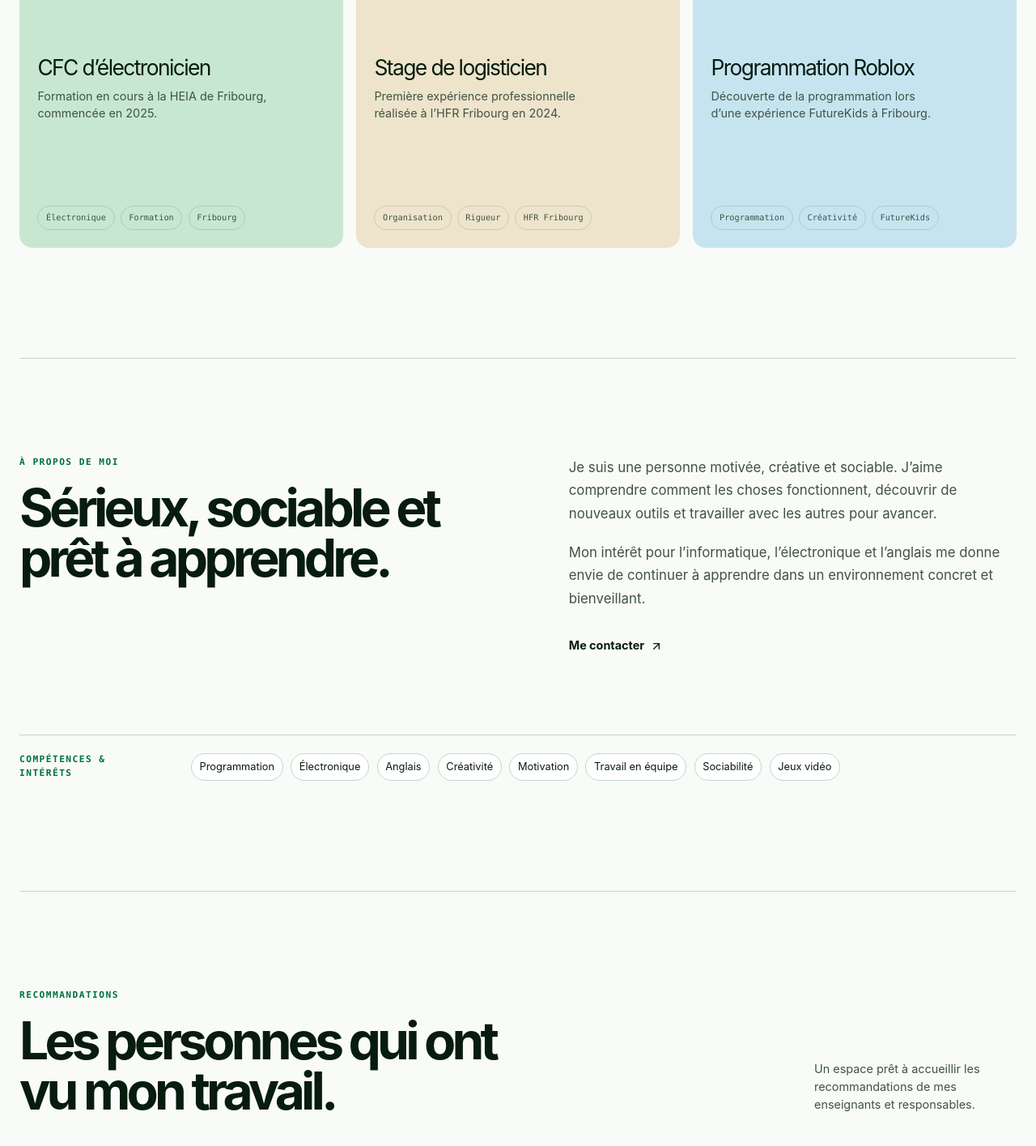
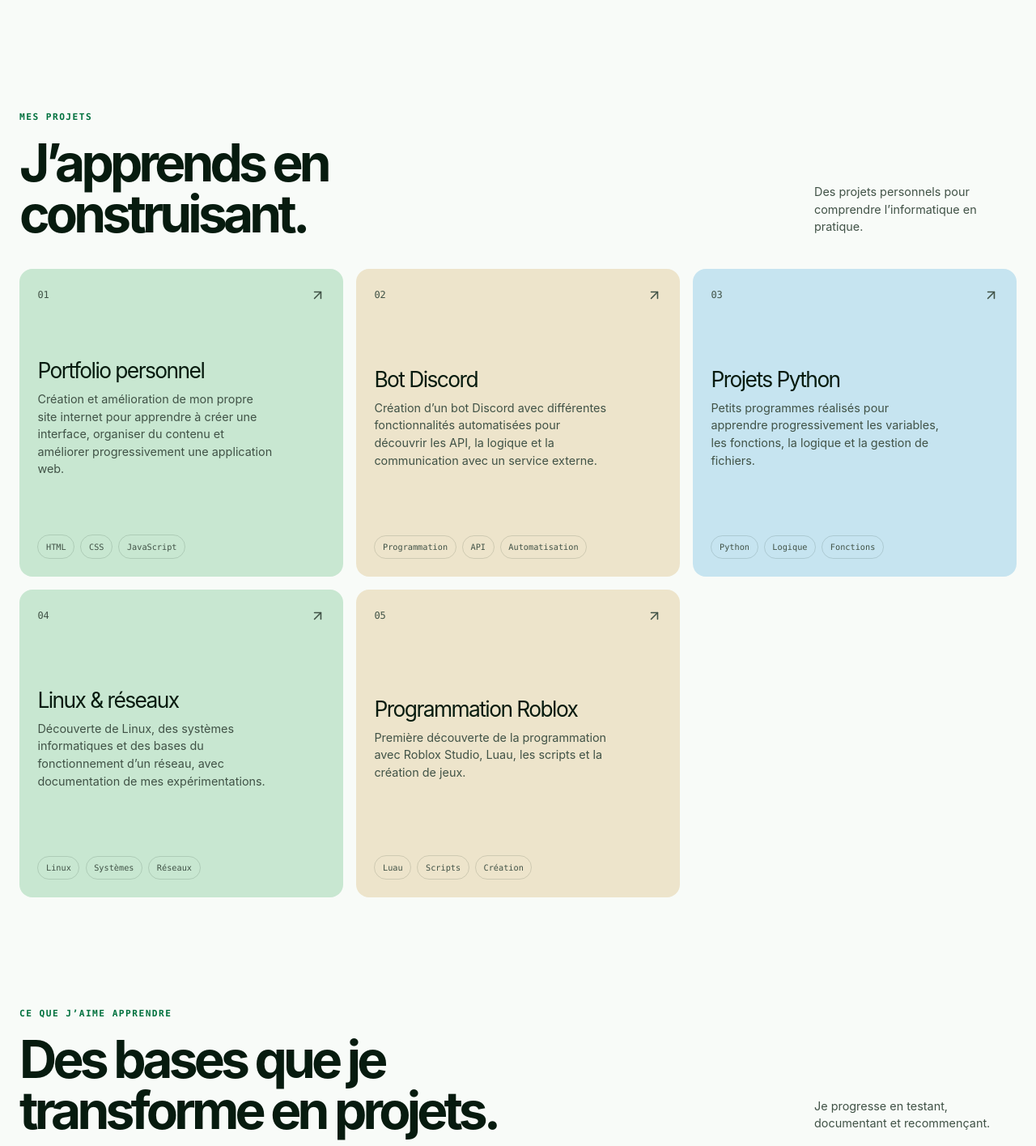
Before and after one commit to Romeostart/Projet-web-1, a Next.js app: page / in a window 1280 px wide. Shown: the part 1330-2745 px from the top of the page at 81% size. Built offline with nearby package versions, Linux system fonts and the light colour scheme.

Commit message:
Replace portfolio copy with apprenticeship CV

```diff
--- a/src/app/page.tsx
+++ b/src/app/page.tsx
@@ -1,28 +1,35 @@
-import { ArrowDownRight, ArrowUpRight, Download, Mail, MapPin, Phone, Quote, Terminal } from "lucide-react";
+import { ArrowDownRight, ArrowUpRight, Code2, Download, Mail, MapPin, Phone, Terminal } from "lucide-react";
 import { SnakeGame } from "@/components/snake-game";
 
-const experiences = [
-  { number: "01", title: "CFC d’électronicien", description: "Formation en cours à la HEIA de Fribourg, commencée en 2025.", tags: ["Électronique", "Formation", "Fribourg"], tone: "mint" },
-  { number: "02", title: "Stage de logisticien", description: "Première expérience professionnelle réalisée à l’HFR Fribourg en 2024.", tags: ["Organisation", "Rigueur", "HFR Fribourg"], tone: "sand" },
-  { number: "03", title: "Programmation Roblox", description: "Découverte de la programmation lors d’une expérience FutureKids à Fribourg.", tags: ["Programmation", "Créativité", "FutureKids"], tone: "blue" },
+const projects = [
+  { number: "01", title: "Portfolio personnel", description: "Création et amélioration de mon propre site internet pour apprendre à créer une interface, organiser du contenu et améliorer progressivement une application web.", tags: ["HTML", "CSS", "JavaScript"], tone: "mint" },
+  { number: "02", title: "Bot Discord", description: "Création d’un bot Discord avec différentes fonctionnalités automatisées pour découvrir les API, la logique et la communication avec un service externe.", tags: ["Programmation", "API", "Automatisation"], tone: "sand" },
+  { number: "03", title: "Projets Python", description: "Petits programmes réalisés pour apprendre progressivement les variables, les fonctions, la logique et la gestion de fichiers.", tags: ["Python", "Logique", "Fonctions"], tone: "blue" },
+  { number: "04", title: "Linux & réseaux", description: "Découverte de Linux, des systèmes informatiques et des bases du fonctionnement d’un réseau, avec documentation de mes expérimentations.", tags: ["Linux", "Systèmes", "Réseaux"], tone: "mint" },
+  { number: "05", title: "Programmation Roblox", description: "Première découverte de la programmation avec Roblox Studio, Luau, les scripts et la création de jeux.", tags: ["Luau", "Scripts", "Création"], tone: "sand" },
 ];
-const skills = ["Programmation", "Électronique", "Anglais", "Créativité", "Motivation", "Travail en équipe", "Sociabilité", "Jeux vidéo"];
-const endorsements = [
-  { quote: "Ajoutez ici une recommandation sur le sérieux, la motivation ou les qualités de Roméo.", name: "Nom du référent", role: "Fonction · Entreprise" },
-  { quote: "Ajoutez un second témoignage d’un enseignant, maître de stage ou responsable.", name: "Nom du responsable", role: "Fonction · Organisation" },
+const learningTopics = [
+  { title: "Programmation", detail: "Python · JavaScript · Luau · HTML · CSS" },
+  { title: "Informatique", detail: "Systèmes · réseaux · dépannage · Linux" },
+  { title: "Création", detail: "Sites web · petits programmes · jeux · automatisation" },
+  { title: "Langues", detail: "Français · Anglais" },
 ];
 
 export default function Home() {
   return (
     <main>
-      <header className="site-header"><a className="wordmark" href="#top" aria-label="Accueil du CV de Roméo Paris">RP<span>.</span></a><nav className="site-nav" aria-label="Navigation principale"><a href="#parcours">Parcours</a><a href="#apropos">À propos</a><a href="#contact">Contact</a></nav><a className="header-availability" href="mailto:Romeo.paris321@gmail.com"><span /> Disponible pour une opportunité</a></header>
-      <section className="hero section-frame" id="top"><div className="hero-copy"><p className="eyebrow">CV en ligne · Bulle, Suisse</p><h1>Roméo Paris, <em>étudiant motivé.</em></h1><p className="hero-summary">J’ai 16 ans et je suis passionné par l’informatique et l’anglais. Actuellement en CFC d’électronicien à la HEIA de Fribourg, je cherche à développer mes compétences dans une équipe qui me permettra d’apprendre et de progresser.</p><div className="hero-actions"><a className="primary-link" href="#parcours">Découvrir mon parcours <ArrowDownRight size={17} /></a><a className="text-link" href="/CV-Romeo-Paris.pdf" download="CV-Romeo-Paris.pdf">Télécharger mon CV <Download size={16} /></a></div></div><div className="hero-proof" aria-label="Coordonnées principales"><div className="proof-mark"><Terminal size={22} /></div><p className="proof-label">Profil recherché</p><p className="proof-title">Apprendre,<br />construire,<br />progresser.</p><p className="proof-detail">Un premier parcours mêlant électronique, informatique et expérience pratique.</p><div className="proof-footer"><span>16 ans</span><span>Bulle · Suisse</span></div></div></section>
-      <section className="signal-strip" aria-label="Résumé du profil"><div><span className="signal-number">2025</span><span>début du CFC d’électronicien</span></div><div><span className="signal-number">2024</span><span>stage à l’HFR Fribourg</span></div><div><span className="signal-number">90%</span><span>créativité et envie d’apprendre</span></div></section>
-      <section className="section-frame work-section" id="parcours"><div className="section-heading"><div><p className="eyebrow">Parcours</p><h2>Mes premières expériences en pratique.</h2></div><p className="section-aside">Formation, stage et découverte de la programmation.</p></div><div className="project-grid">{experiences.map((experience) => <article className={`project-card ${experience.tone}`} key={experience.number}><div className="project-card-top"><span>{experience.number}</span><ArrowUpRight size={19} /></div><div><h3>{experience.title}</h3><p>{experience.description}</p></div><div className="tag-row">{experience.tags.map((tag) => <span key={tag}>{tag}</span>)}</div></article>)}</div></section>
-      <section className="section-frame about-section" id="apropos"><div className="about-grid"><div><p className="eyebrow">À propos de moi</p><h2>Sérieux, sociable et prêt à apprendre.</h2></div><div className="about-copy"><p>Je suis une personne motivée, créative et sociable. J’aime comprendre comment les choses fonctionnent, découvrir de nouveaux outils et travailler avec les autres pour avancer.</p><p>Mon intérêt pour l’informatique, l’électronique et l’anglais me donne envie de continuer à apprendre dans un environnement concret et bienveillant.</p><a className="text-link" href="mailto:Romeo.paris321@gmail.com">Me contacter <ArrowUpRight size={16} /></a></div></div><div className="skills-block"><p className="eyebrow">Compétences & intérêts</p><div className="skills-list">{skills.map((skill) => <span key={skill}>{skill}</span>)}</div></div></section>
-      <section className="section-frame endorsements-section" id="recommandations"><div className="section-heading"><div><p className="eyebrow">Recommandations</p><h2>Les personnes qui ont vu mon travail.</h2></div><p className="section-aside">Un espace prêt à accueillir les recommandations de mes enseignants et responsables.</p></div><div className="endorsement-grid">{endorsements.map((endorsement) => <blockquote className="endorsement-card" key={endorsement.name}><Quote size={22} className="quote-mark" /><p>« {endorsement.quote} »</p><footer><strong>{endorsement.name}</strong><span>{endorsement.role}</span></footer></blockquote>)}</div><div className="endorsement-note"><span className="endorsement-note-dot" /><p>Ces textes sont des emplacements temporaires à remplacer par de vraies recommandations.</p></div></section>
+      <header className="site-header"><a className="wordmark" href="#top" aria-label="Accueil du CV de Roméo Paris">RP<span>.</span></a><nav className="site-nav" aria-label="Navigation principale"><a href="#recherche">Recherche</a><a href="#projets">Projets</a><a href="#contact">Contact</a></nav><a className="header-availability" href="mailto:Romeo.paris321@gmail.com"><span /> À la recherche d’un apprentissage</a></header>
+      <section className="hero section-frame" id="top"><div className="hero-copy"><p className="eyebrow">Futur apprenti informaticien · 16 ans · Bulle, Fribourg</p><h1>Roméo Paris, <em>j’apprends et je construis.</em></h1><p className="hero-summary">Passionné par l’informatique et curieux de comprendre comment les technologies fonctionnent, je développe actuellement mes compétences à travers des projets personnels et différentes expériences professionnelles.<br /><br />Je souhaite intégrer un <strong>CFC d’informaticien en septembre 2027</strong> afin de transformer ma passion pour l’informatique en véritable métier.</p><div className="hero-actions"><a className="primary-link" href="#projets">Voir mes projets <ArrowDownRight size={17} /></a><a className="text-link" href="/CV-Romeo-Paris.pdf" download="CV-Romeo-Paris.pdf">Télécharger mon CV <Download size={16} /></a></div></div><div className="hero-proof" aria-label="Objectif professionnel"><div className="proof-mark"><Terminal size={22} /></div><p className="proof-label">Ma direction</p><p className="proof-title">Apprendre.<br />Construire.<br />Progresser.</p><p className="proof-detail">Je cherche une place d’apprentissage CFC d’informaticien pour septembre 2027 dans la région de Fribourg et alentours.</p><div className="proof-footer"><span>16 ans</span><span>Bulle · Suisse</span></div></div></section>
+      <section className="signal-strip" aria-label="Résumé du profil"><div><span className="signal-number">2027</span><span>objectif : CFC Informatique</span></div><div><span className="signal-number">💻</span><span>projets personnels</span></div><div><span className="signal-number">🚀</span><span>apprentissage autonome</span></div></section>
+      <section className="section-frame focus-section" id="recherche"><div className="about-grid"><div><p className="eyebrow">Ce que je recherche</p><h2>Mon prochain défi : l’informatique.</h2></div><div className="about-copy"><p>Je recherche une <strong>place d’apprentissage CFC d’informaticien pour septembre 2027</strong>, dans la région de Fribourg et alentours.</p><p>Je suis particulièrement intéressé par le développement d’applications, l’informatique et les systèmes, les réseaux, la programmation, le support et la résolution de problèmes, ainsi que l’automatisation et les nouvelles technologies.</p><p>Je suis encore au début de mon parcours informatique, mais j’aime apprendre par moi-même et surtout <strong>transformer ce que j’apprends en projets concrets.</strong></p></div></div></section>
+      <section className="section-frame work-section" id="projets"><div className="section-heading"><div><p className="eyebrow">Mes projets</p><h2>J’apprends en construisant.</h2></div><p className="section-aside">Des projets personnels pour comprendre l’informatique en pratique.</p></div><div className="project-grid">{projects.map((project) => <article className={`project-card ${project.tone}`} key={project.number}><div className="project-card-top"><span>{project.number}</span><ArrowUpRight size={19} /></div><div><h3>{project.title}</h3><p>{project.description}</p></div><div className="tag-row">{project.tags.map((tag) => <span key={tag}>{tag}</span>)}</div></article>)}</div></section>
+      <section className="section-frame learning-section" id="apprentissage"><div className="section-heading"><div><p className="eyebrow">Ce que j’aime apprendre</p><h2>Des bases que je transforme en projets.</h2></div><p className="section-aside">Je progresse en testant, documentant et recommençant.</p></div><div className="learning-grid">{learningTopics.map((topic, index) => <article className="learning-card" key={topic.title}><p className="learning-number">0{index + 1}</p><h3>{topic.title}</h3><p>{topic.detail}</p></article>)}</div></section>
+      <section className="section-frame about-section" id="parcours"><div className="about-grid"><div><p className="eyebrow">Mon parcours</p><h2>Des expériences différentes qui m’ont appris à m’adapter.</h2></div><div className="about-copy"><h3>Formation professionnelle</h3><p>J’ai commencé une formation professionnelle dans le domaine de l’électronique. Cette expérience m’a permis de découvrir le monde professionnel, le travail en équipe et l’importance de la précision et de la rigueur.</p><p>Même si je souhaite aujourd’hui m’orienter vers l’informatique, cette expérience fait partie de mon parcours et m’a permis de mieux comprendre le domaine professionnel.</p><h3>Stage à l’HFR Fribourg</h3><p>Une première expérience dans le monde professionnel, où j’ai découvert les exigences d’un environnement de travail et développé mon sens de l’organisation et des responsabilités.</p><h3>FutureKids Fribourg</h3><p>Une première découverte de la programmation et de la création numérique, qui a renforcé mon intérêt pour la programmation.</p></div></div></section>
+      <section className="section-frame about-section about-profile" id="apropos"><div className="about-grid"><div><p className="eyebrow">À propos de moi</p><h2>Curieux, motivé et toujours prêt à apprendre.</h2></div><div className="about-copy"><p>Je suis quelqu’un de sociable, curieux et persévérant. Quand quelque chose m’intéresse, j’aime comprendre <strong>comment ça fonctionne</strong>, essayer par moi-même et chercher une solution lorsque je rencontre un problème.</p><p>L’informatique m’attire particulièrement parce qu’elle permet de partir d’une idée et de la transformer en quelque chose de concret.</p><p>Je ne prétends pas déjà tout connaître.</p><p><strong>Mon objectif est justement d’apprendre.</strong></p></div></div></section>
+      <section className="section-frame github-section" id="github"><div className="github-card"><div><p className="eyebrow">Mon GitHub</p><h2>Mes projets, mon évolution.</h2><p>Je publie progressivement mes projets et mes expérimentations afin de montrer ce que j’apprends et comment mes compétences évoluent.</p></div><div className="github-action"><Code2 size={28} /><span className="text-link text-link-disabled">Voir mon GitHub <ArrowUpRight size={16} /></span><small>Lien à ajouter</small></div></div></section>
+      <section className="section-frame cv-section" id="cv"><div className="cv-card"><div><p className="eyebrow">CV</p><h2>Vous souhaitez en savoir plus sur mon parcours ?</h2></div><a className="primary-link" href="/CV-Romeo-Paris.pdf" download="CV-Romeo-Paris.pdf">Télécharger mon CV <Download size={17} /></a></div></section>
       <section className="section-frame game-section" id="jeu"><div className="game-intro"><p className="eyebrow">Un projet personnel</p><h2>Une petite démonstration de logique.</h2><p>Le Snake montre mon intérêt pour la programmation et les interactions. Utilise les flèches ou les touches ZQSD pour jouer.</p><a className="text-link" href="#contact">Parler de mon profil <ArrowUpRight size={16} /></a></div><SnakeGame /></section>
-      <section className="contact-section" id="contact"><div className="section-frame contact-inner"><div><p className="eyebrow">Contact</p><h2>Une place pour apprendre et progresser ?</h2><p className="contact-copy">Je serais heureux d’échanger au sujet d’un stage, d’une formation ou d’une opportunité adaptée à mon profil.</p></div><div className="contact-actions"><a className="primary-link" href="mailto:Romeo.paris321@gmail.com"><Mail size={17} /> Envoyer un e-mail</a><a className="contact-email" href="mailto:Romeo.paris321@gmail.com">Romeo.paris321@gmail.com <ArrowUpRight size={16} /></a><a className="contact-email" href="tel:+41766151828"><Phone size={16} /> +41 76 615 18 28</a><p className="location"><MapPin size={15} /> Chemin des Coquilles 58 · 1630 Bulle</p></div></div></section>
+      <section className="contact-section" id="contact"><div className="section-frame contact-inner"><div><p className="eyebrow">Contact</p><h2>Vous recherchez un apprenti motivé ?</h2><p className="contact-copy">Je serais heureux d’échanger avec une entreprise au sujet d’une place d’apprentissage CFC d’informaticien pour septembre 2027, d’un stage ou d’une journée de découverte.</p></div><div className="contact-actions"><a className="primary-link" href="mailto:Romeo.paris321@gmail.com"><Mail size={17} /> Me contacter par e-mail</a><a className="contact-email" href="mailto:Romeo.paris321@gmail.com">Romeo.paris321@gmail.com <ArrowUpRight size={16} /></a><a className="contact-email" href="tel:+41766151828"><Phone size={16} /> +41 76 615 18 28</a><p className="location"><MapPin size={15} /> Bulle · Fribourg · Suisse</p></div></div></section>
       <footer className="site-footer section-frame"><span>© 2026 Roméo Paris</span><span>CV en ligne</span><a href="#top">Retour en haut <ArrowUpRight size={14} /></a></footer>
     </main>
   );
```
Also changed, not shown: .project/PROJECT.md.
